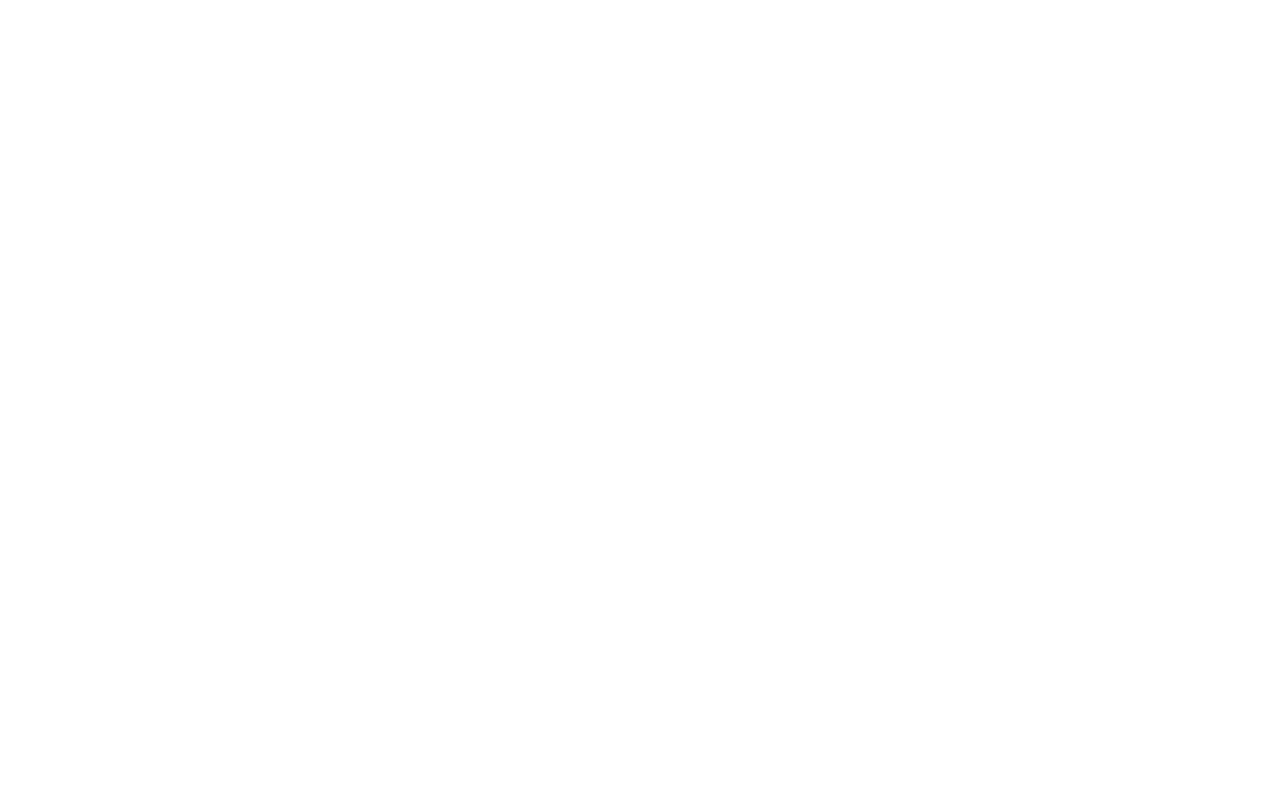
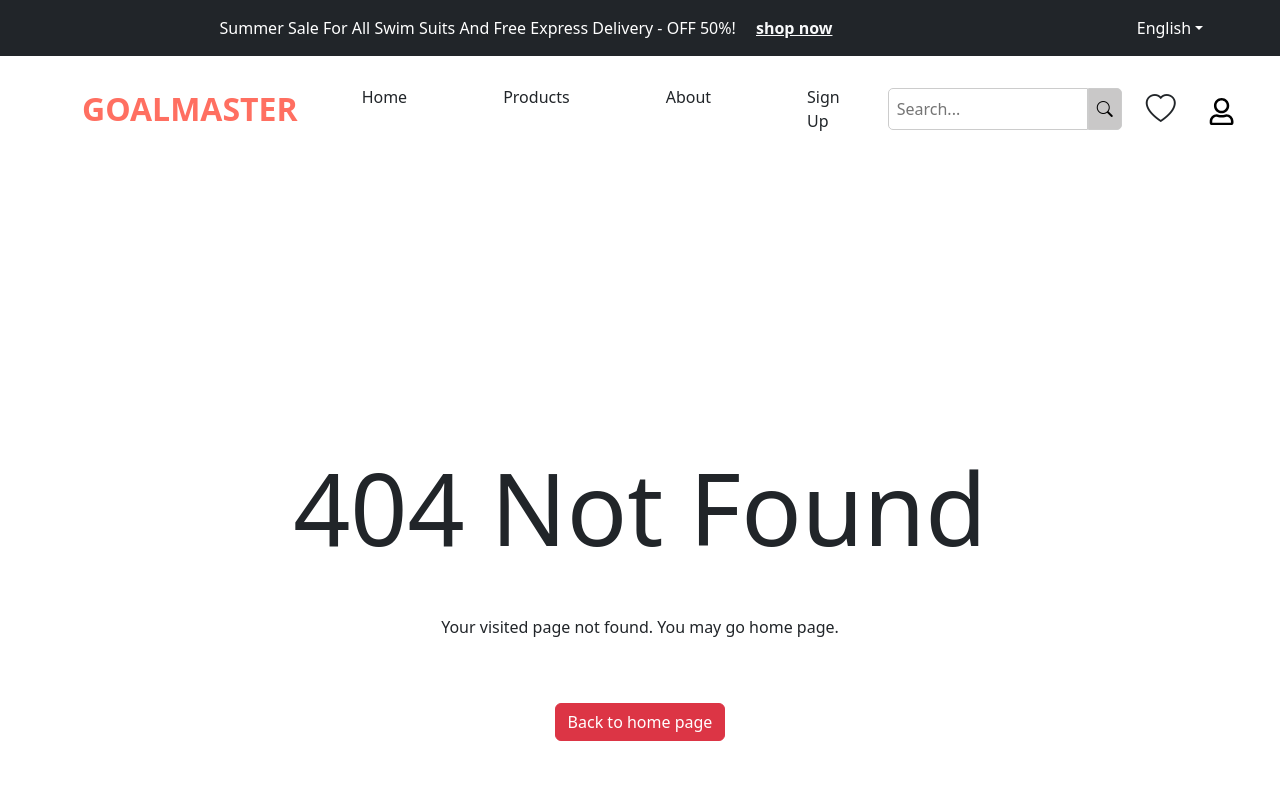
Before and after one commit to quynh12345678/DATN-FO11, a React (Vite) app: page /login in a window 1280 px wide. Before the commit this address had no page. Shown: the top 800 px of the page. Built offline with nearby package versions, Linux system fonts and the light colour scheme.

Commit message:
add-NotFound

```diff
--- a/src/App.tsx
+++ b/src/App.tsx
@@ -6,6 +6,7 @@
 import "/src/assets/css/style.css";
 import Products from "./compotion/product";
 import SingleProduct from "./compotion/singleProduct";
+import NotFound from "./compotion/notFound";
 
 const routerConfig = [
   {
@@ -24,6 +25,10 @@
         path: "detailProduct",
         element: <SingleProduct />,
       },
+      {
+        path: "/*",
+        element: <NotFound />,
+      },
     ],
   },
 ];
--- /dev/null
+++ b/src/compotion/notFound.tsx
@@ -0,0 +1,19 @@
+const NotFound = () => {
+  return (
+    <>
+      <div className="container my-5">
+        <div className="row justify-content-center align-items-center text-center vh-100">
+          <div className="col-12 notFound">
+            <h1 className="my-5">404 Not Found</h1>
+            <p>Your visited page not found. You may go home page.</p>
+            <a className="btn btn-danger my-5 " href="/">
+              Back to home page
+            </a>
+          </div>
+        </div>
+      </div>
+    </>
+  );
+};
+
+export default NotFound;
```
